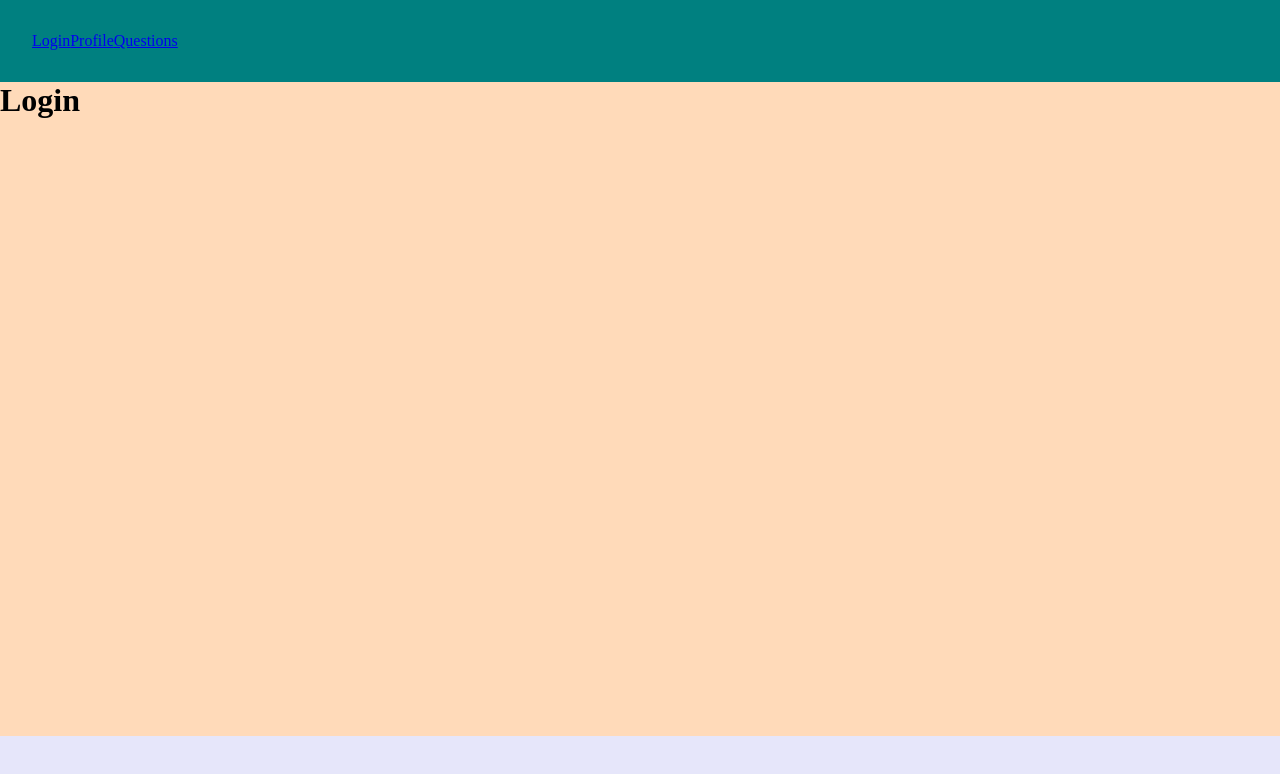
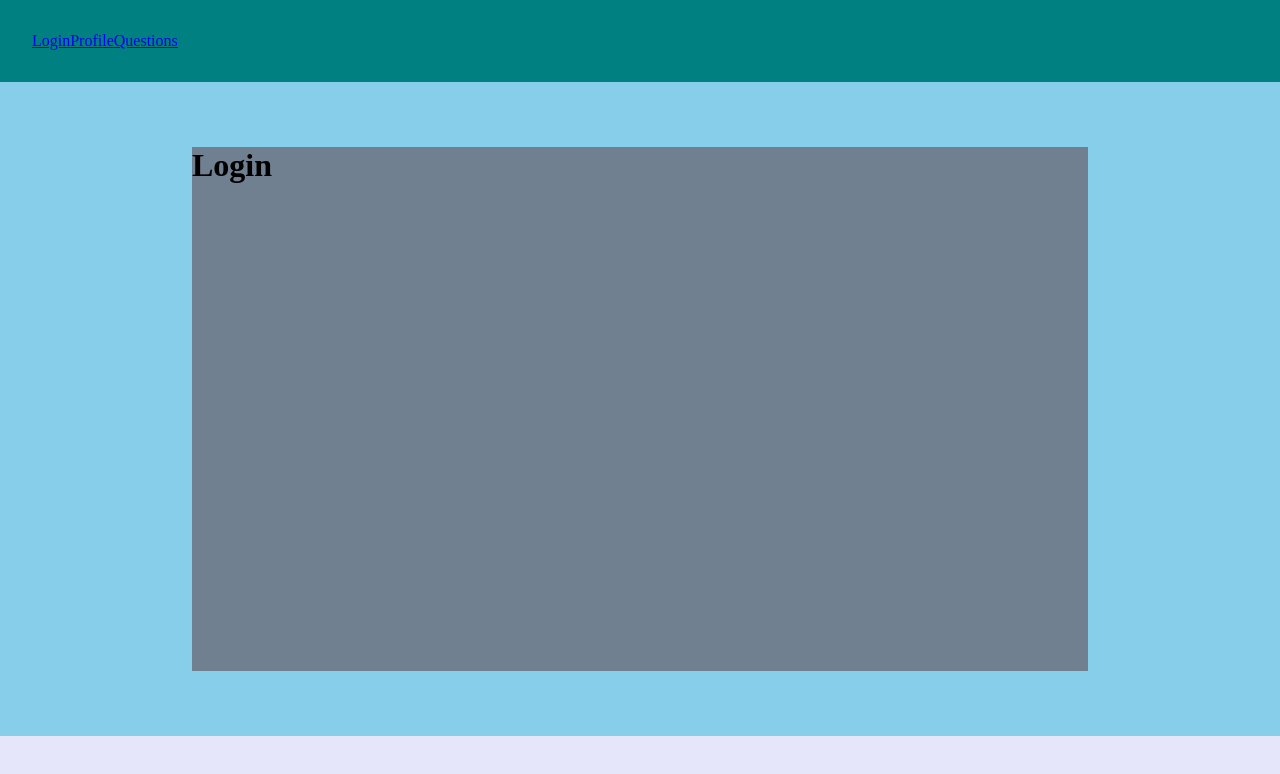
Before and after one commit to chris-a-phillips/human-principle-frontend, a React (Create React App) app: page / in a window 1280 px wide. Shown: the top 774 px of the page. Built offline with nearby package versions, Linux system fonts and the light colour scheme.

Commit message:
Started user logic

```diff
--- a/src/App.js
+++ b/src/App.js
@@ -1,5 +1,5 @@
 import './App.css';
-import { React } from 'react';
+import { React, useState } from 'react';
 import { BrowserRouter as Router, Switch, Route } from 'react-router-dom';
 import Login from './pages/Login';
 import Questions from './pages/Questions';
@@ -7,6 +7,9 @@ import { Footer, Header, Main, NavItem, PageWrapper } from './AppElements';
 import Profile from './pages/Profile';
 
 function App() {
+	const [user, setUser] = useState({})
+	const [token, setToken] = useState(null)
+
 	return (
 		<div className='App'>
 			<PageWrapper>
--- a/src/components/ProfileInfo/index.js
+++ b/src/components/ProfileInfo/index.js
@@ -1,7 +1,8 @@
-import React from 'react';
+import { React, useState, useEffect } from 'react';
 import { ProfileInfoWrapper } from './ProfileInfoElements';
 
 const ProfileInfo = () => {
+
     return (
         <ProfileInfoWrapper>
             ProfileInfo
--- a/src/pages/Login/LoginElements.js
+++ b/src/pages/Login/LoginElements.js
@@ -0,0 +1,15 @@
+import styled from 'styled-components'
+
+export const LoginPage = styled.div`
+    display: grid;
+    background-color: skyblue;
+    place-items: center;
+    height: 100%;
+    width: 100%;
+`
+
+export const LoginForm = styled.form`
+    background-color: slategray;
+    height: 80%;
+    width: 70%;
+`
--- a/src/pages/Login/index.js
+++ b/src/pages/Login/index.js
@@ -1,10 +1,15 @@
 import React from 'react';
+import { LoginForm, LoginPage } from './LoginElements';
 
 const Login = () => {
 	return (
+		<LoginPage>
+			<LoginForm>
 		<div>
 			<h1>Login</h1>
 		</div>
+			</LoginForm>
+		</LoginPage>
 	);
 };
 
--- a/src/pages/Profile/ProfileElements.js
+++ b/src/pages/Profile/ProfileElements.js
@@ -3,4 +3,5 @@ import styled from 'styled-components'
 export const ProfileWrapper = styled.div`
     display: grid;
     grid-template-columns: minmax(25%, 40%) 1fr;
+    height: 100%;
 `
```
Also changed, not shown: 1 other file (tests, documents, lock files or other folders).
